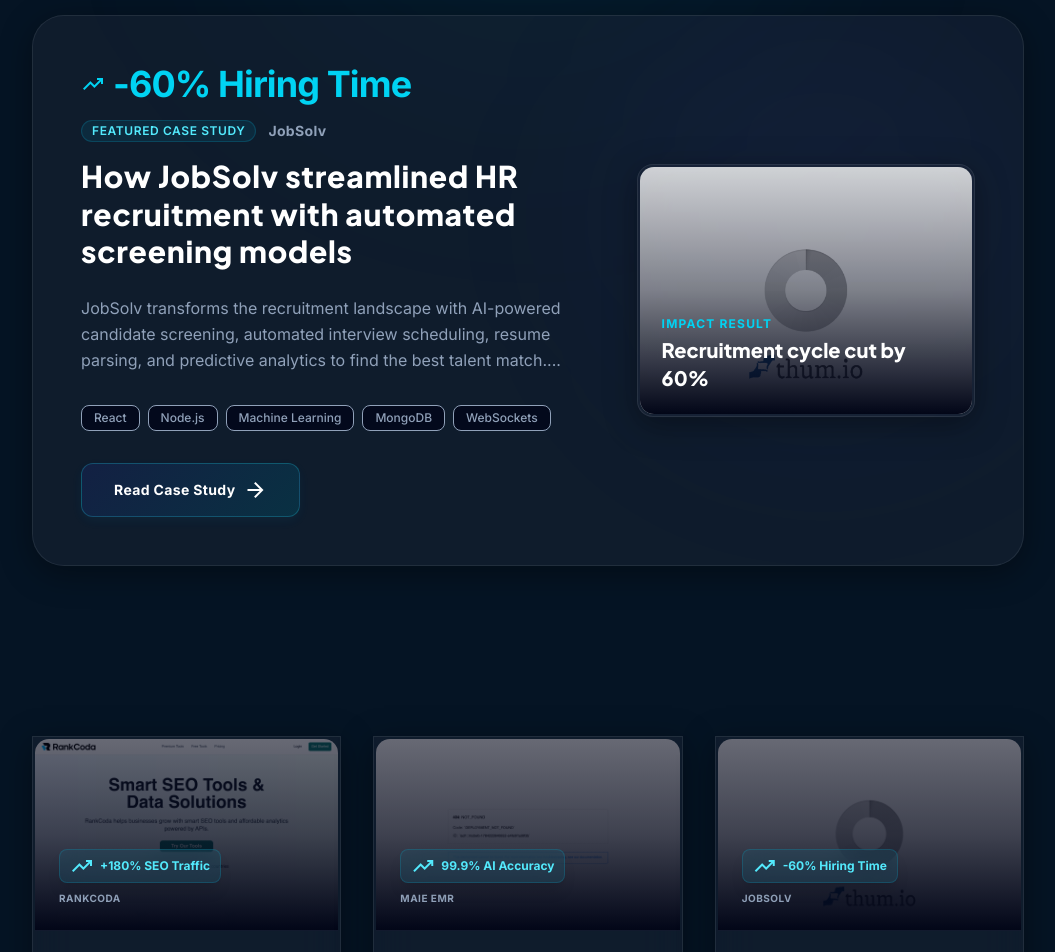
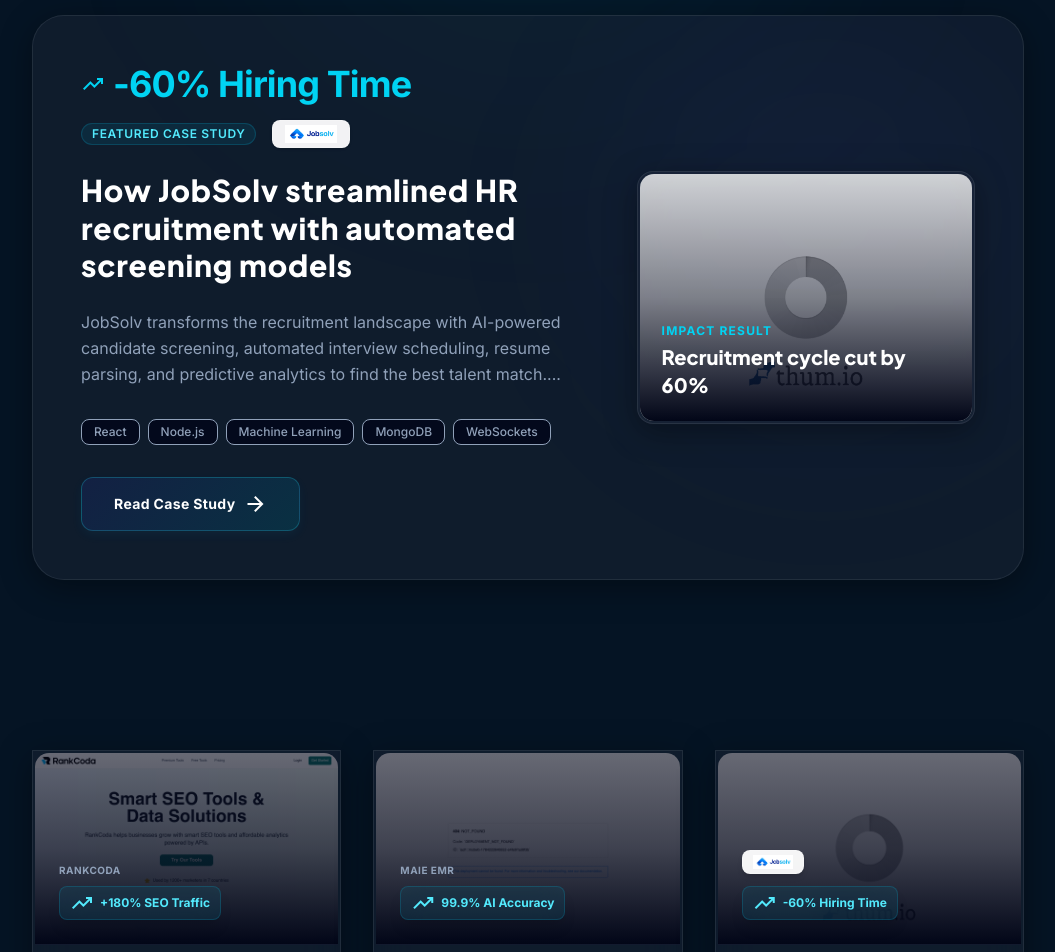
Before and after one commit to futuresolvetech-ux/Future_Solve, a React (Vite) app: page /portfolio in a window 1280 px wide. Shown: the part 500-1452 px from the top of the page, without its empty margins (112-1167 px from the left). Built offline with nearby package versions, Linux system fonts and the light colour scheme.

Commit message:
feat: integrate official JobSolv logo inside cards, banners and modals

```diff
--- a/src/pages/Portfolio.jsx
+++ b/src/pages/Portfolio.jsx
@@ -10,6 +10,7 @@
 import darbiImg from '../assets/darbi_mockup.png';
 import rahaldriveImg from '../assets/rahaldrive_mockup.png';
 import sidekickImg from '../assets/sidekick_mockup.png';
+import jobsolvLogo from '../assets/jobsolv_logo.png';
 
 // Map project ID to imported asset
 const projectImages = {
@@ -20,6 +21,11 @@
   5: darbiImg,
   6: rahaldriveImg,
   7: sidekickImg
+};
+
+// Map project ID to brand logos
+const projectLogos = {
+  3: jobsolvLogo
 };
 
 export default function Portfolio() {
@@ -111,9 +117,17 @@
             </div>
 
             {/* Featured Badge & Client Title */}
-            <div className="flex items-center gap-3 mb-4">
+            <div className="flex flex-wrap items-center gap-4 mb-6">
               <span className="bg-cyan-500/10 text-cyan-300 border border-cyan-500/20 px-2.5 py-0.5 rounded-full text-xs font-semibold uppercase tracking-wider font-mono">Featured Case Study</span>
-              <span className="text-slate-400 text-sm font-bold tracking-wide font-sans">{featuredStory.title}</span>
+              {projectLogos[featuredStory.id] ? (
+                <img
+                  src={projectLogos[featuredStory.id]}
+                  alt={`${featuredStory.title} Logo`}
+                  className="h-7 object-contain bg-white/95 px-3 py-1 rounded-lg border border-white/20 shadow-sm"
+                />
+              ) : (
+                <span className="text-slate-400 text-sm font-bold tracking-wide font-sans">{featuredStory.title}</span>
+              )}
             </div>
 
             {/* Headline */}
@@ -270,12 +284,21 @@
                   <div className="absolute inset-0 bg-gradient-to-t from-slate-950 via-slate-950/40 to-transparent z-10"></div>
 
                   {/* Glowing Metric Tag overlay */}
-                  <div className="relative z-20 flex flex-col items-start">
-                    <span className="bg-cyan-500/10 text-cyan-300 border border-cyan-500/20 px-2.5 py-1 rounded-lg text-xs font-extrabold font-mono flex items-center gap-1.5 mb-2 shadow-lg backdrop-blur-md">
+                  <div className="relative z-20 flex flex-col items-start w-full">
+                    {projectLogos[p.id] ? (
+                      <img
+                        src={projectLogos[p.id]}
+                        alt={`${p.title} Logo`}
+                        className="h-6 object-contain mb-3 bg-white/95 px-2.5 py-1 rounded-lg border border-white/20 shadow-md"
+                      />
+                    ) : (
+                      <span className="text-[10px] font-bold text-slate-400 tracking-wider font-mono uppercase mb-2">{p.title}</span>
+                    )}
+
+                    <span className="bg-cyan-500/10 text-cyan-300 border border-cyan-500/20 px-2.5 py-1 rounded-lg text-xs font-extrabold font-mono flex items-center gap-1.5 shadow-lg backdrop-blur-md">
                       <span className="material-symbols-outlined text-[10px]">trending_up</span>
                       <span>{p.metric}</span>
                     </span>
-                    <span className="text-[10px] font-bold text-slate-400 tracking-wider font-mono uppercase">{p.title}</span>
                   </div>
                 </div>
 
@@ -389,11 +412,24 @@
               <div className="absolute inset-0 bg-grid-pattern opacity-5 pointer-events-none"></div>
 
               <div className="relative z-20">
-                {/* Metric Badge */}
-                <div className="inline-flex items-center gap-2 px-3 py-1 rounded-full border border-cyan-500/20 bg-cyan-500/5 mb-4 text-cyan-400 text-sm font-bold font-mono backdrop-blur-md">
-                  <span className="material-symbols-outlined text-[16px]">trending_up</span>
-                  <span>{selectedProject.metric}</span>
+                {/* Brand Logo & Metric Badge Row */}
+                <div className="flex flex-wrap items-center gap-3 mb-4">
+                  {projectLogos[selectedProject.id] ? (
+                    <img
+                      src={projectLogos[selectedProject.id]}
+                      alt={`${selectedProject.title} Logo`}
+                      className="h-8 object-contain bg-white/95 px-3.5 py-1 rounded-lg border border-white/20 shadow-md"
+                    />
+                  ) : (
+                    <span className="text-sm font-bold text-white tracking-wider uppercase">{selectedProject.title}</span>
+                  )}
+
+                  <div className="inline-flex items-center gap-2 px-3 py-1 rounded-full border border-cyan-500/20 bg-cyan-500/5 text-cyan-400 text-sm font-bold font-mono backdrop-blur-md">
+                    <span className="material-symbols-outlined text-[16px]">trending_up</span>
+                    <span>{selectedProject.metric}</span>
+                  </div>
                 </div>
+
                 <h3 className="text-2xl md:text-3xl font-extrabold text-white tracking-wide mb-3 leading-tight">
                   {selectedProject.headline}
                 </h3>
```
Also changed, not shown: src/assets/jobsolv_logo.png (added).
